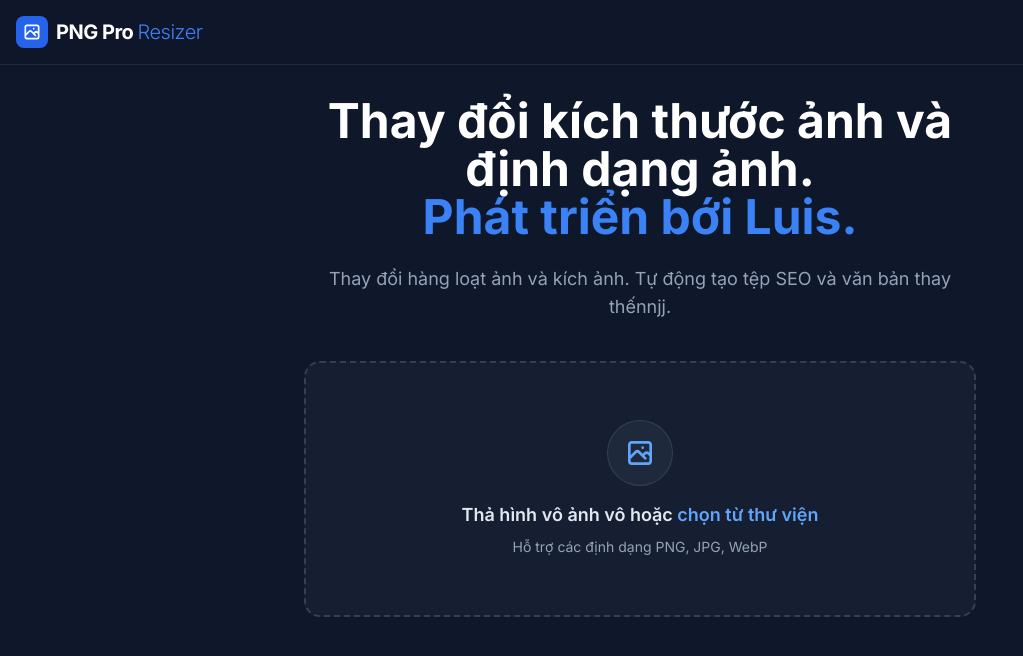
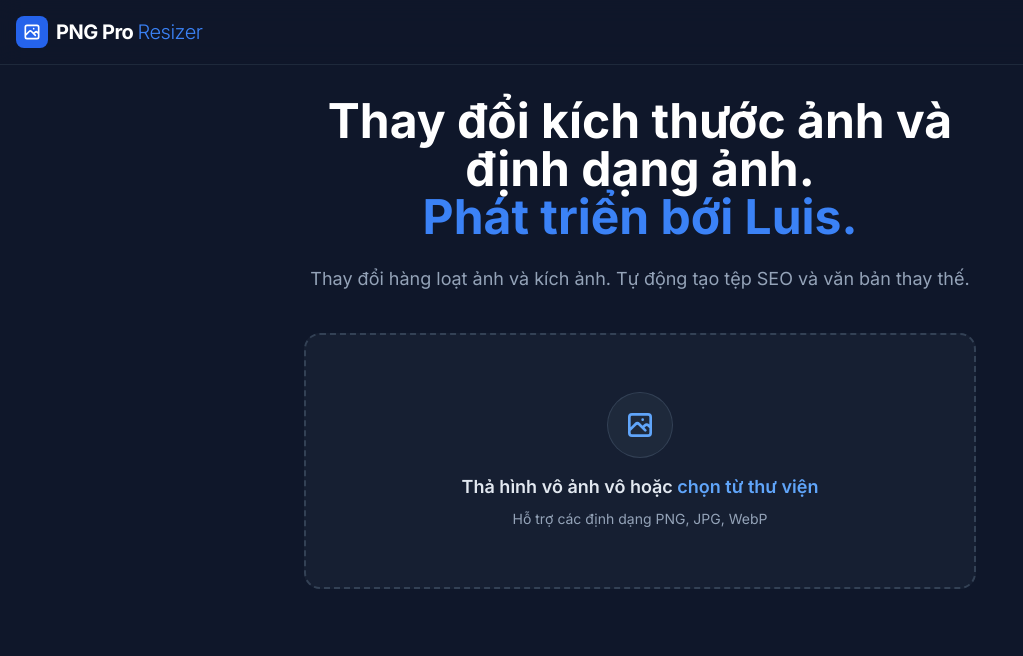
Before and after one commit to lyonmartinez/webdoianh, a React (Vite) app: page / in a window 1280 px wide. Shown: the top 656 px of the page, without its empty margins (0-1023 px from the left). Built offline with nearby package versions, Linux system fonts and the light colour scheme.

Commit message:
Update App.tsx

```diff
--- a/App.tsx
+++ b/App.tsx
@@ -288,7 +288,7 @@ function App() {
                         </h1>
                         <p className="text-lg text-slate-400">
                             Thay đổi hàng loạt ảnh và kích ảnh.
-                            Tự động tạo tệp SEO và văn bản thay thếnnjj.
+                            Tự động tạo tệp SEO và văn bản thay thế.
                         </p>
                     </div>
                     <DropZone onFileSelect={handleFilesSelect} />
```
